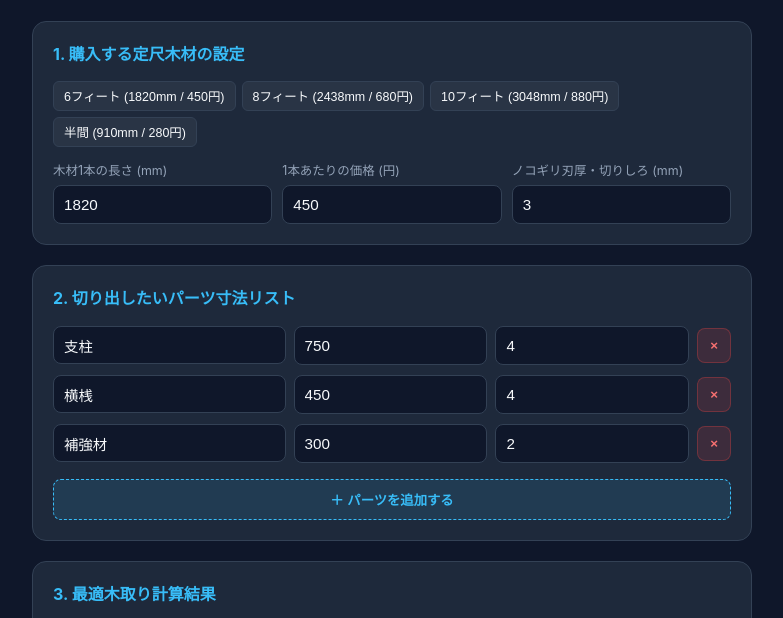
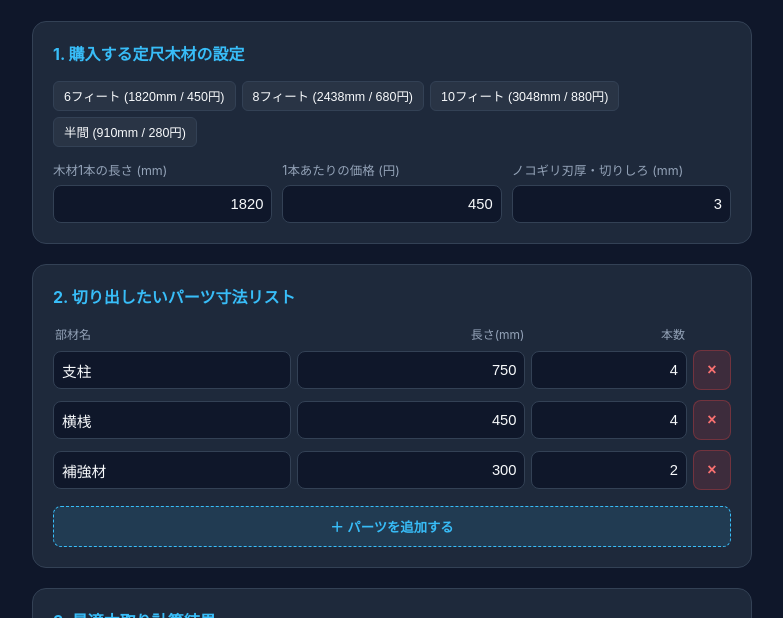
Before and after one commit to kei-tools-lab/ai-tool-day2, a plain HTML site: page index.html in a window 1280 px wide. Shown: the part 126-744 px from the top of the page, without its empty margins (248-1031 px from the left). Drawn offline with Linux system fonts and the light colour scheme.

Commit message:
Add files via upload

```diff
--- a/index.html
+++ b/index.html
@@ -15,7 +15,7 @@
       --warn: #fbbf24;
       --border: #334155;
     }
-    * { box-sizing: border-box; margin: 0; padding: 0; }
+    *, *::before, *::after { box-sizing: border-box; margin: 0; padding: 0; }
     body {
       font-family: -apple-system, BlinkMacSystemFont, "Segoe UI", Roboto, "Hiragino Sans", "Noto Sans JP", sans-serif;
       background: var(--bg);
@@ -57,14 +57,24 @@
       color: var(--muted);
       margin-bottom: 4px;
     }
-    input[type="number"], select {
+    input[type="number"], input[type="text"], select {
       width: 100%;
+      min-width: 0;
       background: #0f172a;
       border: 1px solid var(--border);
       color: var(--text);
-      padding: 10px;
+      padding: 10px 8px;
       border-radius: 8px;
-      font-size: 0.95rem;
+      font-size: 0.92rem;
+    }
+    input[type="number"]::-webkit-outer-spin-button,
+    input[type="number"]::-webkit-inner-spin-button {
+      -webkit-appearance: none;
+      margin: 0;
+    }
+    input[type="number"] {
+      -moz-appearance: textfield;
+      text-align: right;
     }
     .preset-row {
       display: flex;
@@ -82,21 +92,39 @@
       cursor: pointer;
     }
     .preset-btn:hover { border-color: var(--accent); color: var(--accent); }
+    .parts-header {
+      display: grid;
+      grid-template-columns: minmax(76px, 1.15fr) minmax(82px, 1.1fr) minmax(60px, 0.75fr) 38px;
+      gap: 6px;
+      font-size: 0.75rem;
+      color: var(--muted);
+      margin-bottom: 6px;
+      padding: 0 2px;
+    }
+    .parts-header span:nth-child(2),
+    .parts-header span:nth-child(3) {
+      text-align: right;
+    }
     .part-row {
       display: grid;
-      grid-template-columns: 1.2fr 1fr 1fr auto;
-      gap: 8px;
+      grid-template-columns: minmax(76px, 1.15fr) minmax(82px, 1.1fr) minmax(60px, 0.75fr) 38px;
+      gap: 6px;
       align-items: center;
       margin-bottom: 10px;
     }
     .btn-del {
+      width: 38px;
+      height: 40px;
       background: rgba(239, 68, 68, 0.15);
       color: #f87171;
       border: 1px solid rgba(239, 68, 68, 0.3);
       border-radius: 8px;
-      padding: 9px 12px;
       cursor: pointer;
       font-weight: bold;
+      font-size: 1rem;
+      display: inline-flex;
+      align-items: center;
+      justify-content: center;
     }
     .btn-add {
       width: 100%;
@@ -170,6 +198,18 @@
     footer { text-align: center; font-size: 0.75rem; color: var(--muted); margin-top: 20px; }
     @media (max-width: 520px) {
       .grid-3, .summary-grid { grid-template-columns: 1fr; }
+      .parts-header, .part-row {
+        grid-template-columns: minmax(68px, 1fr) minmax(76px, 1.05fr) minmax(52px, 0.7fr) 36px;
+        gap: 5px;
+      }
+      input[type="number"], input[type="text"] {
+        padding: 9px 6px;
+        font-size: 0.88rem;
+      }
+      .btn-del {
+        width: 36px;
+        height: 38px;
+      }
     }
   </style>
 </head>
@@ -207,6 +247,12 @@
 
     <div class="card">
       <h2>2. 切り出したいパーツ寸法リスト</h2>
+      <div class="parts-header">
+        <span>部材名</span>
+        <span>長さ(mm)</span>
+        <span>本数</span>
+        <span></span>
+      </div>
       <div id="partsList"></div>
       <button class="btn-add" onclick="addPart('', 400, 2)">＋ パーツを追加する</button>
     </div>
@@ -261,10 +307,10 @@
         const row = document.createElement('div');
         row.className = 'part-row';
         row.innerHTML = `
-          <input type="text" placeholder="部材名" value="${p.name}" oninput="updatePart(${idx}, 'name', this.value)" style="background:#0f172a;border:1px solid #334155;color:#f8fafc;padding:10px;border-radius:8px;font-size:0.9rem;">
+          <input type="text" placeholder="部材名" value="${p.name}" oninput="updatePart(${idx}, 'name', this.value)">
           <input type="number" placeholder="長さmm" value="${p.len}" min="1" oninput="updatePart(${idx}, 'len', Number(this.value))">
           <input type="number" placeholder="本数" value="${p.qty}" min="1" oninput="updatePart(${idx}, 'qty', Number(this.value))">
-          <button class="btn-del" onclick="removePart(${idx})">×</button>
+          <button type="button" class="btn-del" onclick="removePart(${idx})" aria-label="削除">×</button>
         `;
         container.appendChild(row);
       });
@@ -306,7 +352,6 @@
         }
       });
 
-      // First-Fit Decreasing (FFD) アルゴリズムで最適配置
       pieces.sort((a, b) => b.len - a.len);
       const boards = [];
 
@@ -358,8 +403,7 @@
 
     renderParts();
     calc();
+    <!-- 既存のGoatCounterスクリプトがあれば、この直前または </body> の直前に貼り付けてください -->
   </script>
-  <script data-goatcounter="https://sakuraikei.goatcounter.com/count"
-        async src="//gc.zgo.at/count.js"></script>
 </body>
 </html>
```
